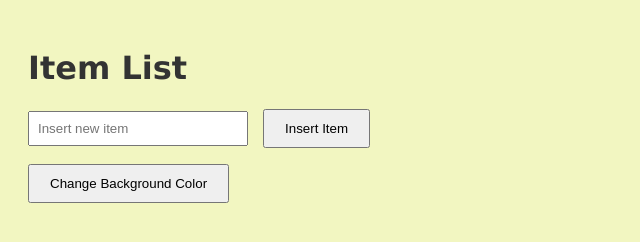
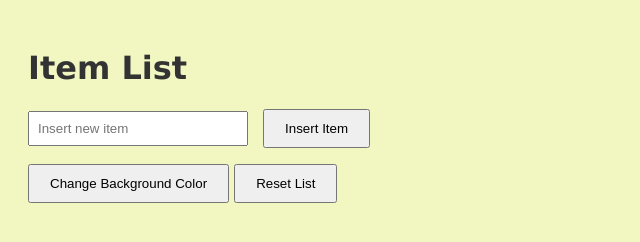
Before and after one commit to Hiwotgebre/316-Document-Object-Model, a plain HTML site: page index.html in a window 1280 px wide. Shown: the whole page, without its empty margins (0-640 px from the left). Drawn offline with Linux system fonts and the light colour scheme.

Commit message:
Adding a Button into HTML file that reset the list

```diff
--- a/index.html
+++ b/index.html
@@ -14,6 +14,7 @@
     </form>
     <ul id="itemList"></ul>
     <button id="changeBackground">Change Background Color</button>
+    <button id="resetList">Reset List</button>
     <script src="JS/main.js"></script>
 </body>
 </html>
```
